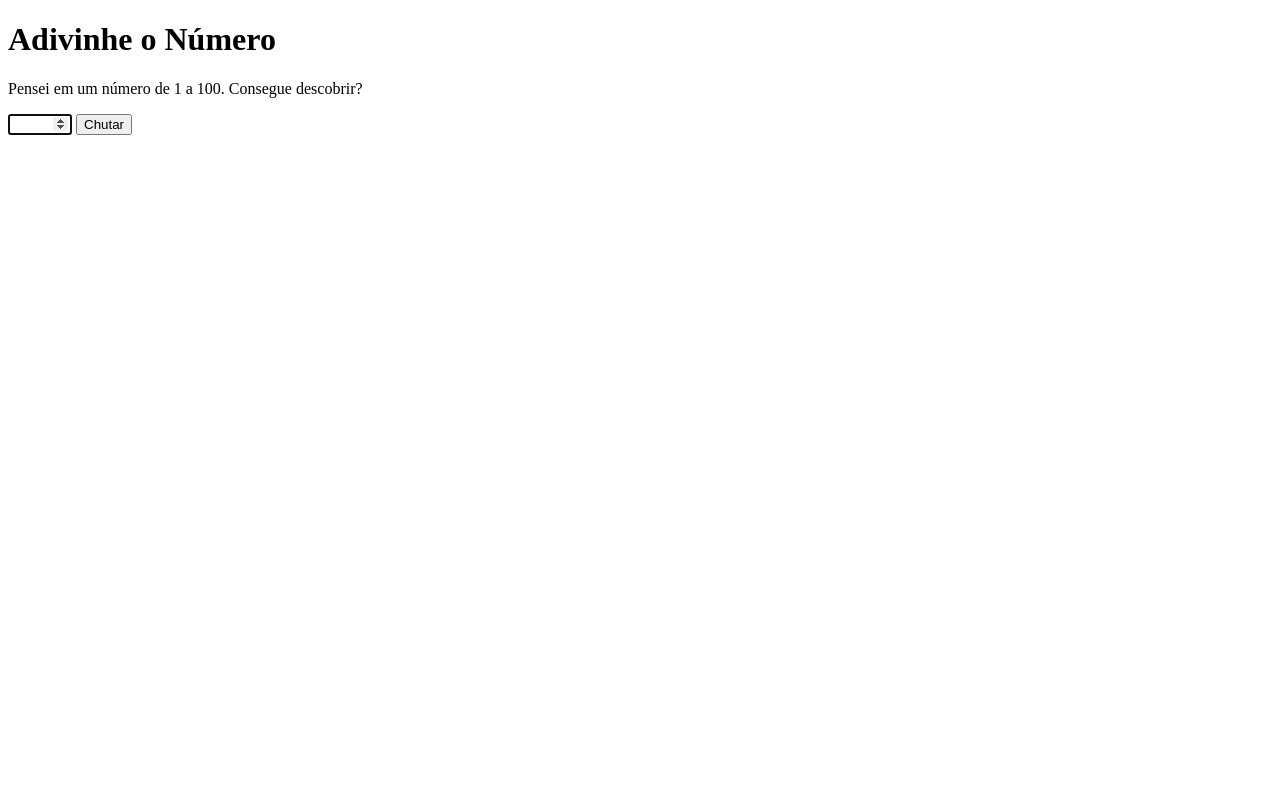
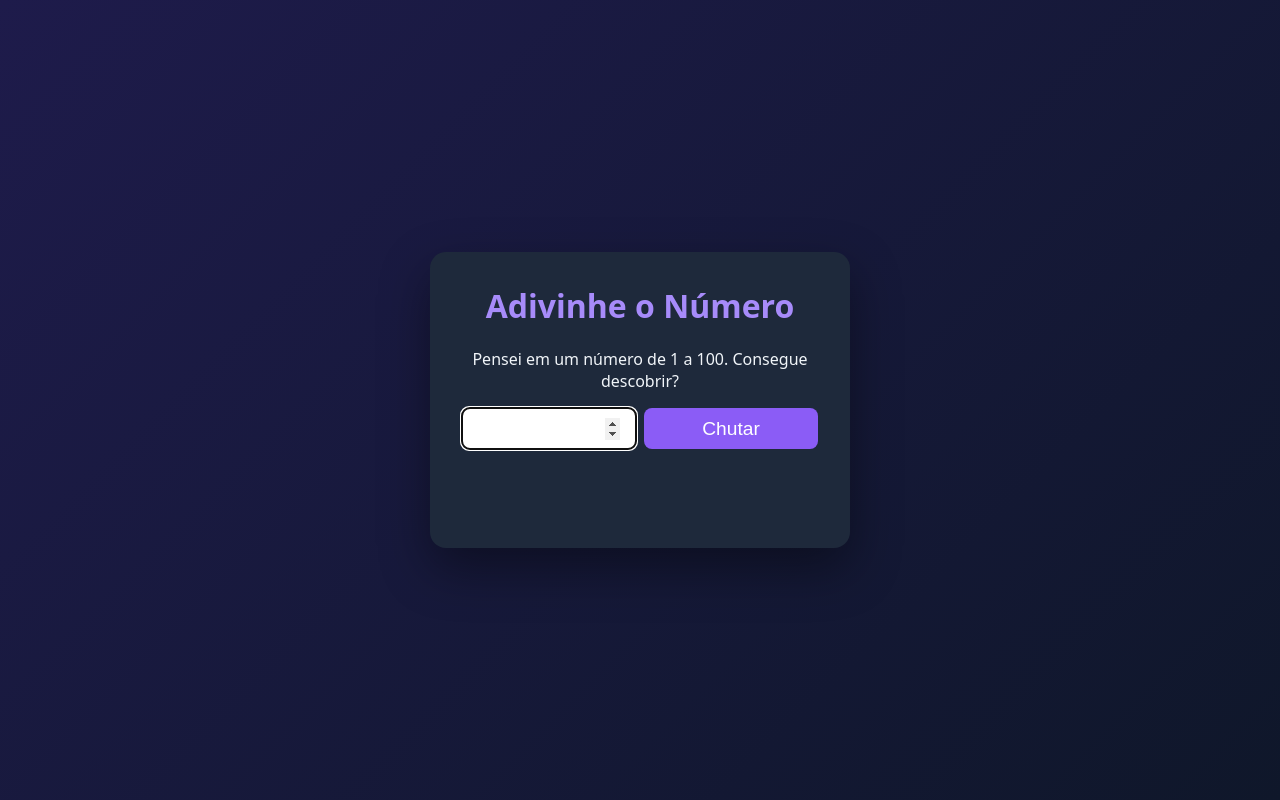
Before and after one commit to agc-jr/adivinhe-o-numero, a plain HTML site: page index.html in a window 1280 px wide. Drawn offline with Linux system fonts and the light colour scheme.

Commit message:
Adiciona estilo visual ao jogo

```diff
--- a/index.html
+++ b/index.html
@@ -3,6 +3,8 @@
 <head>
     <meta charset="UTF-8">
     <meta name="viewport" content="width=device-width, initial-scale=1.0">
+    <link rel="stylesheet" href="style.css">
+    <link rel="stylesheet" href="style.css">
     <title>Adivinhe o Número</title>
 </head>
 <body>
--- /dev/null
+++ b/style.css
@@ -0,0 +1,73 @@
+* {
+    box-sizing: border-box;
+}
+
+[hidden] {
+    display: none !important;
+}
+
+body {
+    margin: 0;
+    min-height: 100vh;
+    display: grid;
+    place-items: center;
+    font-family: system-ui, sans-serif;
+    background: linear-gradient(135deg, #1e1b4b, #0f172a);
+    color: #f1f5f9;
+}
+
+.jogo {
+    width: min(90vw, 420px);
+    padding: 2rem;
+    border-radius: 1rem;
+    background: #1e293b;
+    text-align: center;
+    box-shadow: 0 20px 50px rgba(0, 0, 0, 0.4);
+}
+
+h1 {
+    margin-top: 0;
+    color: #a78bfa;
+}
+
+form {
+    display: flex;
+    gap: 0.5rem;
+}
+
+input,
+button {
+    font-size: 1.2rem;
+    padding: 0.6rem 1rem;
+    border-radius: 0.5rem;
+    border: none;
+}
+
+input {
+    flex: 1;
+    min-width: 0;
+}
+
+button {
+    flex: 1;
+    background: #8b5cf6;
+    color: white;
+    cursor: pointer;
+}
+
+button:hover {
+    background: #7c3aed;
+}
+
+#reiniciar {
+    width: 100%;
+}
+
+.mensagem {
+    font-size: 1.2rem;
+    min-height: 1.5em;
+}
+
+.chutes {
+    color: #94a3b8;
+}
```
